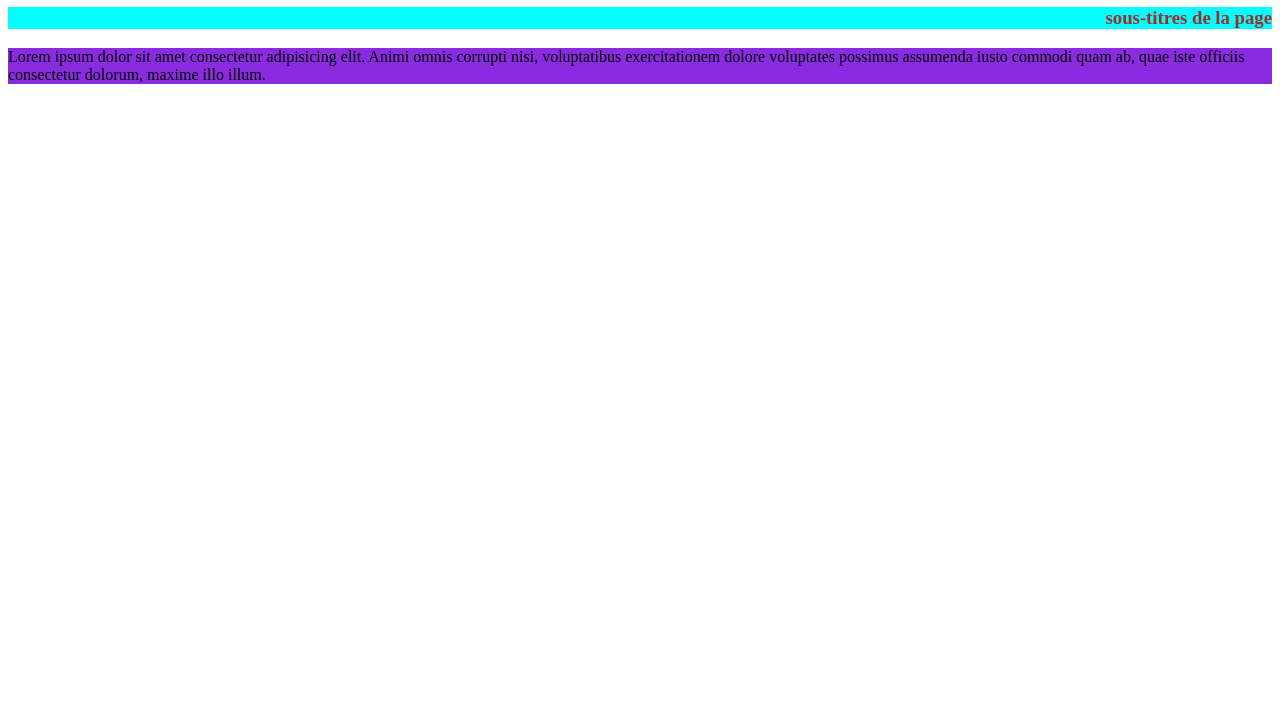
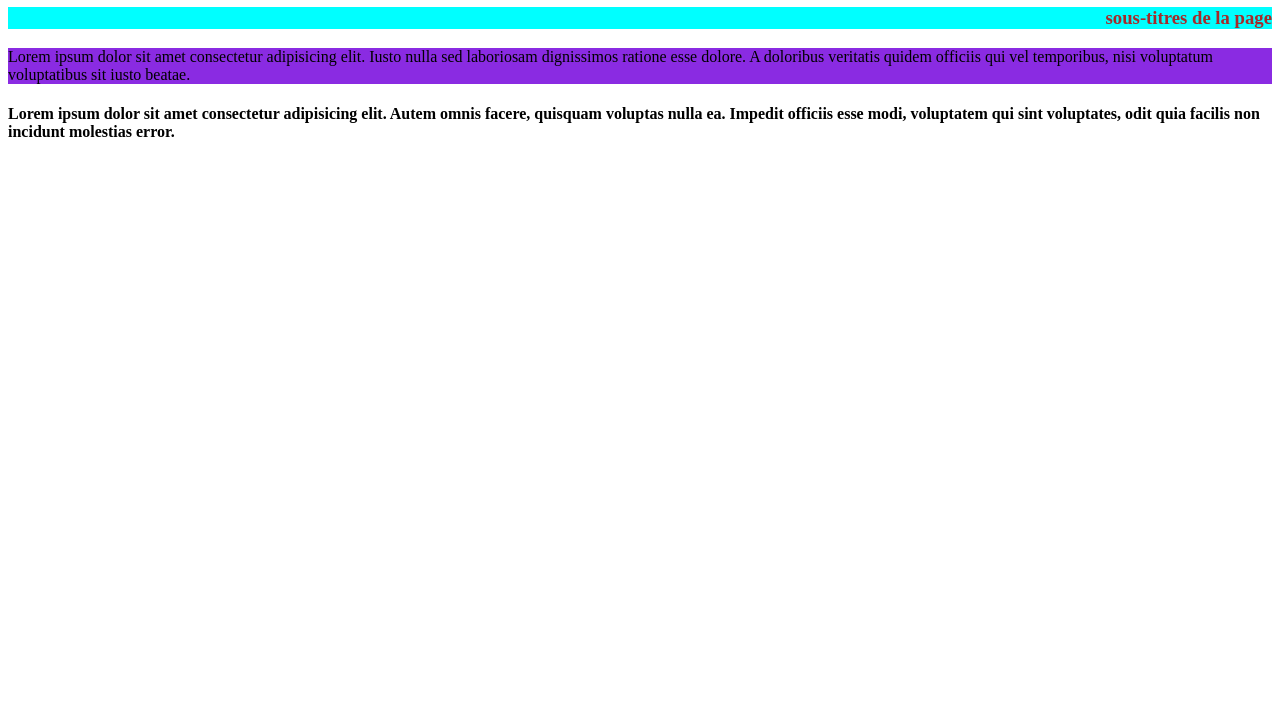
Before and after one commit to zhannii15/tp_gitTest, a plain HTML site: page index.html in a window 1280 px wide. Shown: the part 73-800 px from the top of the page. Drawn offline with Linux system fonts and the light colour scheme.

Commit message:
Ajout h4

```diff
--- a/index.html
+++ b/index.html
@@ -11,6 +11,9 @@
     <h1>Titre de la page </h1>
 
     <h3> sous-titres de la page</h3>
-    <p>Lorem ipsum dolor sit amet consectetur adipisicing elit. Animi omnis corrupti nisi, voluptatibus exercitationem dolore voluptates possimus assumenda iusto commodi quam ab, quae iste officiis consectetur dolorum, maxime illo illum.</p>
+    <div>
+        <p>Lorem ipsum dolor sit amet consectetur adipisicing elit. Iusto nulla sed laboriosam dignissimos ratione esse dolore. A doloribus veritatis quidem officiis qui vel temporibus, nisi voluptatum voluptatibus sit iusto beatae.</p>
+    </div>
+    <h4>Lorem ipsum dolor sit amet consectetur adipisicing elit. Autem omnis facere, quisquam voluptas nulla ea. Impedit officiis esse modi, voluptatem qui sint voluptates, odit quia facilis non incidunt molestias error.</h4>
 </body>
 </html>
```
